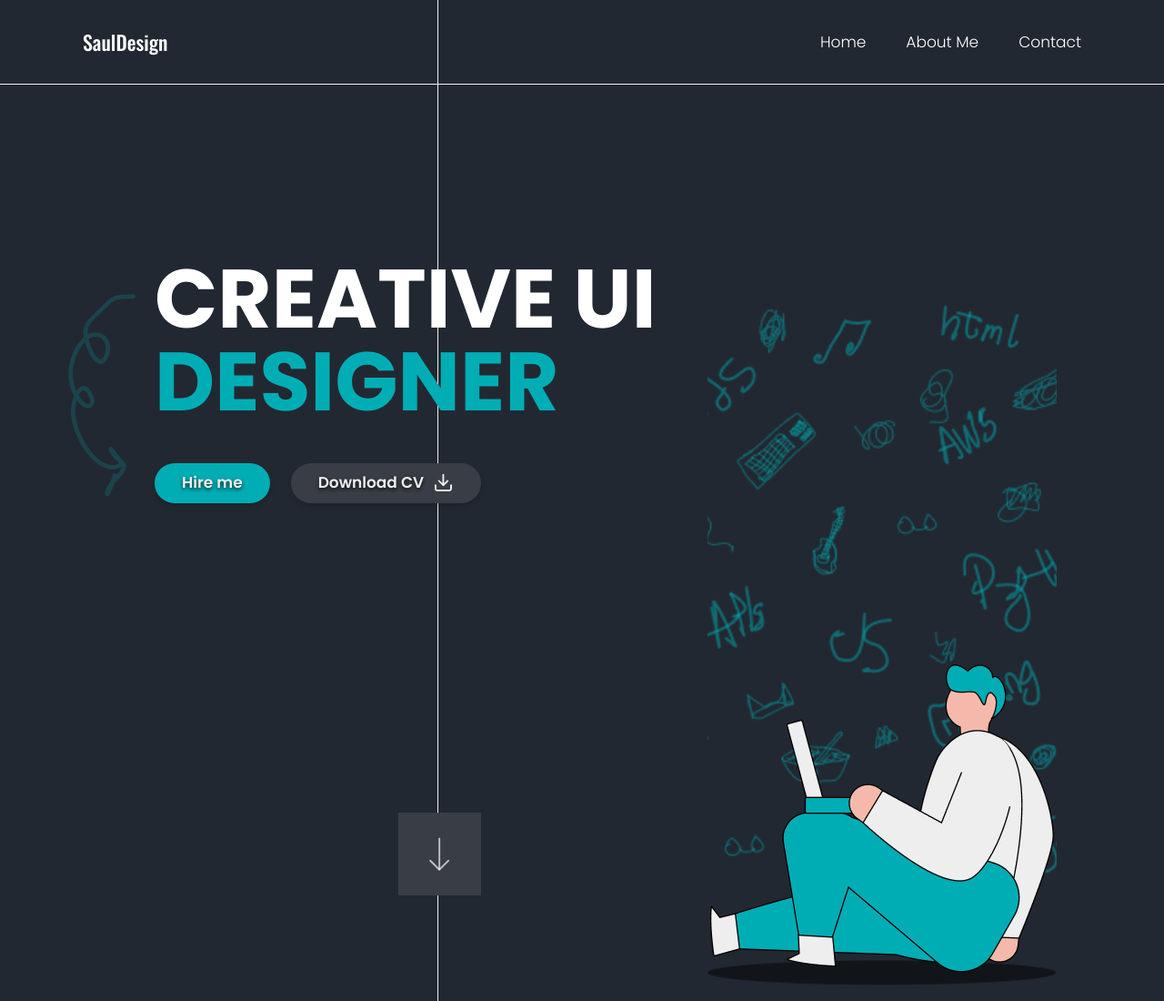
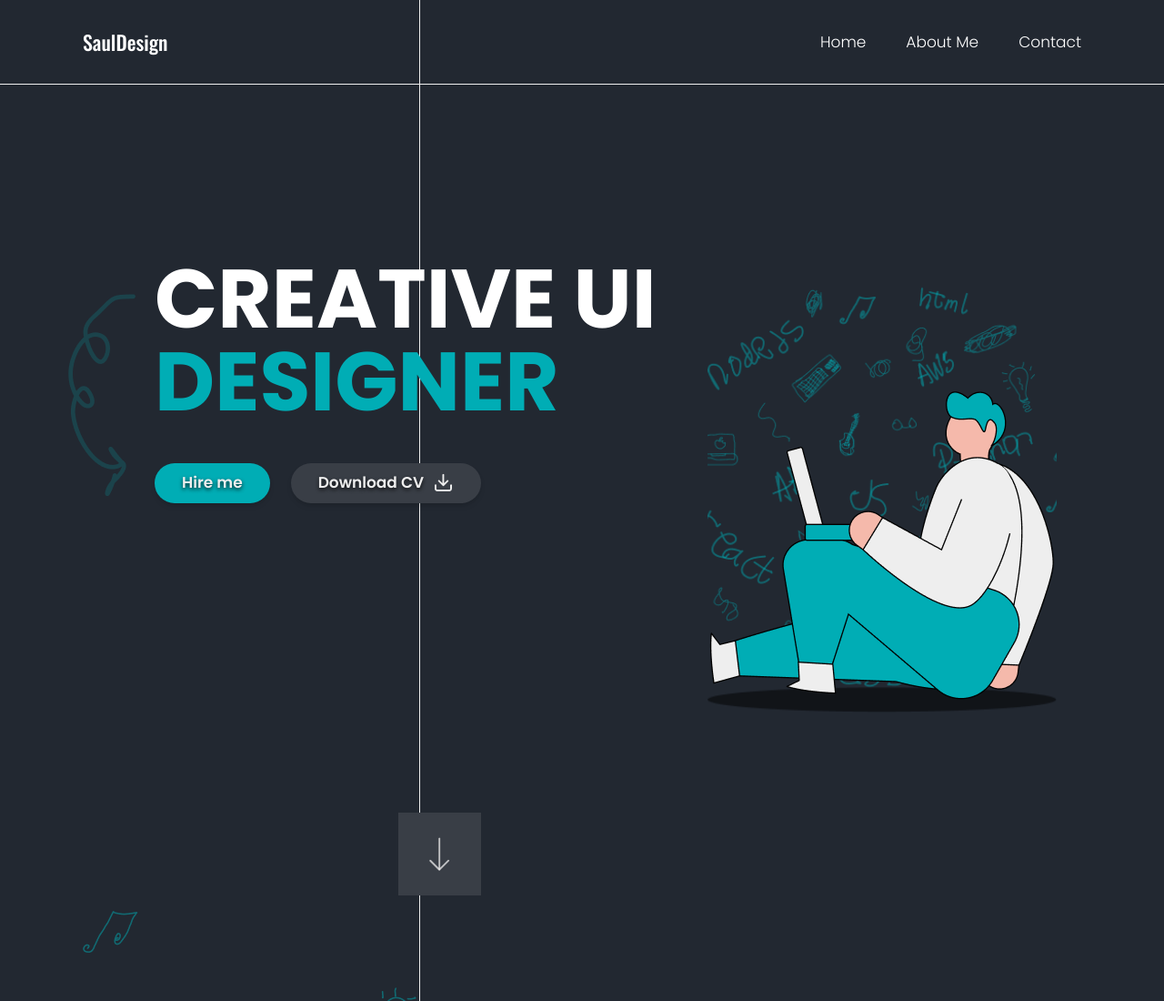
Before and after one commit to sadik131/PortfilioHtml, a website: page index.html in a window 1280 px wide. Shown: the top 1100 px of the page at 91% size. Drawn offline with nearby package versions, Linux system fonts and the light colour scheme.

Commit message:
solve the problem

```diff
--- a/index.html
+++ b/index.html
@@ -19,10 +19,11 @@
   <main class="text-white font-poppin bg-bgColor relative">
 
     <!-- Vertical border -->
-    <div class="hidden lg:block absolute border-l border-color1 top-0 left-[481px] h-[calc(100%)]"></div>
+    <div class="hidden lg:block absolute border-l border-color1 top-0 left-[36%] h-[calc(100%)]"></div>
 
     <!-- navbar -->
-    <nav class="flex items-center py-6 sm:py-8 border-b border-color1 px-4 sm:px-6 md:px-[91px] justify-between">
+    <nav class="border-b border-color1 py-6 sm:py-8 px-4 sm:px-6 md:px-[91px]">
+    <div class="flex items-center container mx-auto justify-between">
 
         <!-- Logo -->
         <h4 class="font-oswale font-medium text-lg md:text-[22px]">SaulDesign</h4>
@@ -33,15 +34,16 @@
           <li class="hover:text-color3 font-light cursor-pointer">About Me</li>
           <li class="hover:text-color3 font-light cursor-pointer">Contact</li>
         </ul>
+      </div>
     </nav>
 
 
     <!-- Hero Section -->
     <section class="relative z-10">
       <!-- Wrapper -->
-      <div class="px-4 md:pl-[170px] md:pr-[118px] pt-10 md:pt-[190px] pb-16 md:pb-[238px]">
+      <div class="container mx-auto px-4 md:pl-[170px] md:pr-[118px] pt-10 md:pt-[190px] pb-16 md:pb-[238px]">
         <!-- Container -->
-        <div class="container mx-auto flex flex-col-reverse md:flex-row items-center md:items-start gap-8">
+        <div class="flex flex-col-reverse md:flex-row items-center md:items-start gap-8">
           <!-- Text Section -->
           <div class="text-center w-full lg:w-[60%] md:text-left">
             <img class="absolute left-[75px] top-[230px]" src="img/leftBanner.png" alt="">
@@ -50,20 +52,19 @@
             </h1>
             <div class="flex flex-row gap-4 md:gap-[23px] relative z-10 justify-center md:justify-start">
               <div>
-                <button
-                style="text-shadow: 0px 2px 4px rgba(0, 0, 0, 0.8);"
+                <button style="text-shadow: 0px 2px 4px rgba(0, 0, 0, 0.8);"
                   class="px-6 md:px-[30px] text-[15px] md:text-[17px] font-semibold py-[9px] rounded-full text-color1 bg-color3 shadow-md">
                   Hire me
                 </button>
               </div>
               <div class="relative flex lg:block ">
-                <button
-                style="text-shadow: 0px 2px 4px rgba(0, 0, 0, 0.8);"
+                <button style="text-shadow: 0px 2px 4px rgba(0, 0, 0, 0.8);"
                   class="px-6 md:px-[30px] text-[15px] md:text-[17px] font-semibold py-[9px] rounded-full text-color1 bg-[#393E46] flex items-center gap-4 md:gap-[10px] shadow-md">
                   Download CV
                   <img src="img/download.png" alt="">
                 </button>
-                <button class="hidden lg:flex absolute right-0 top-96 h-[91px] bg-[#393E46]  items-center justify-center w-[91px]">
+                <button
+                  class="hidden lg:flex absolute right-0 top-96 h-[91px] bg-[#393E46]  items-center justify-center w-[91px]">
                   <img src="img/Group 2347.png" alt="">
                 </button>
               </div>
@@ -71,7 +72,7 @@
           </div>
 
           <!-- Right Section -->
-          <div class="relative w-full lg:w-[40%] h-[500px] md:h-screen">
+          <div class="relative w-full lg:w-[40%] h-[500px] ">
             <!-- Background Image -->
             <div class="absolute inset-0">
               <img class="w-full h-full object-cover" src="./img/heroBackground.png" alt="Background">
@@ -141,7 +142,7 @@
       style="background-image: url('./img/projectHero.png'); background-size: cover; background-position: center;">
 
       <!-- Content inside the section -->
-      <div class="text-white relative z-10 py-16 md:py-[254px] px-4 sm:px-8 md:px-[114px]">
+      <div class="container mx-auto text-white relative z-10 py-16 md:py-[254px] px-4 sm:px-8 md:px-[114px]">
         <div class="bg-white p-8 md:p-12 rounded-xl">
           <!-- Heading -->
           <h1 class="text-3xl md:text-[60px] font-bold text-color1 leading-tight">
@@ -230,8 +231,7 @@
             </div>
             <img class="absolute right-[65px] bottom-[-75px]" src="img/mail.png" alt="">
             <!-- Submit Button -->
-            <button
-            style="text-shadow: 0px 2px 4px rgba(0, 0, 0, 0.8);"
+            <button style="text-shadow: 0px 2px 4px rgba(0, 0, 0, 0.8);"
               class="flex items-center justify-center px-6 py-3 bg-color3 text-white rounded-3xl mt-6 w-full md:w-auto">
               Send Message
               <img class="ml-2" src="img/send.png" alt="Send">
@@ -245,7 +245,7 @@
     <footer class="relative bg-bgColor border-t pt-[95px] border-color1">
       <div class="container mx-auto">
         <!-- footer content -->
-        <div class="flex gap-12 justify-center items-center">
+        <div class="flex gap-0 lg:gap-12 justify-center items-center">
           <!-- navbar content -->
           <div class="flex p-[9px] items-center gap-[10px]">
             <img src="img/home.png" alt="">
@@ -275,7 +275,8 @@
             <img src="img/youtube.png" alt="">
           </div>
         </div>
-        <h6 class="text-[17px] px-[91px] text-end py-[46px]">Terms of Service - Privacy Policy</h6>
+        <h6 class="text-[17px] px-4 lg:px-[91px] text-center lg:text-end py-[46px]">Terms of Service - Privacy Policy
+        </h6>
       </div>
     </footer>
 
```
Also changed, not shown: src/output.css. Lines whose indentation alone changed are shown as unchanged.
